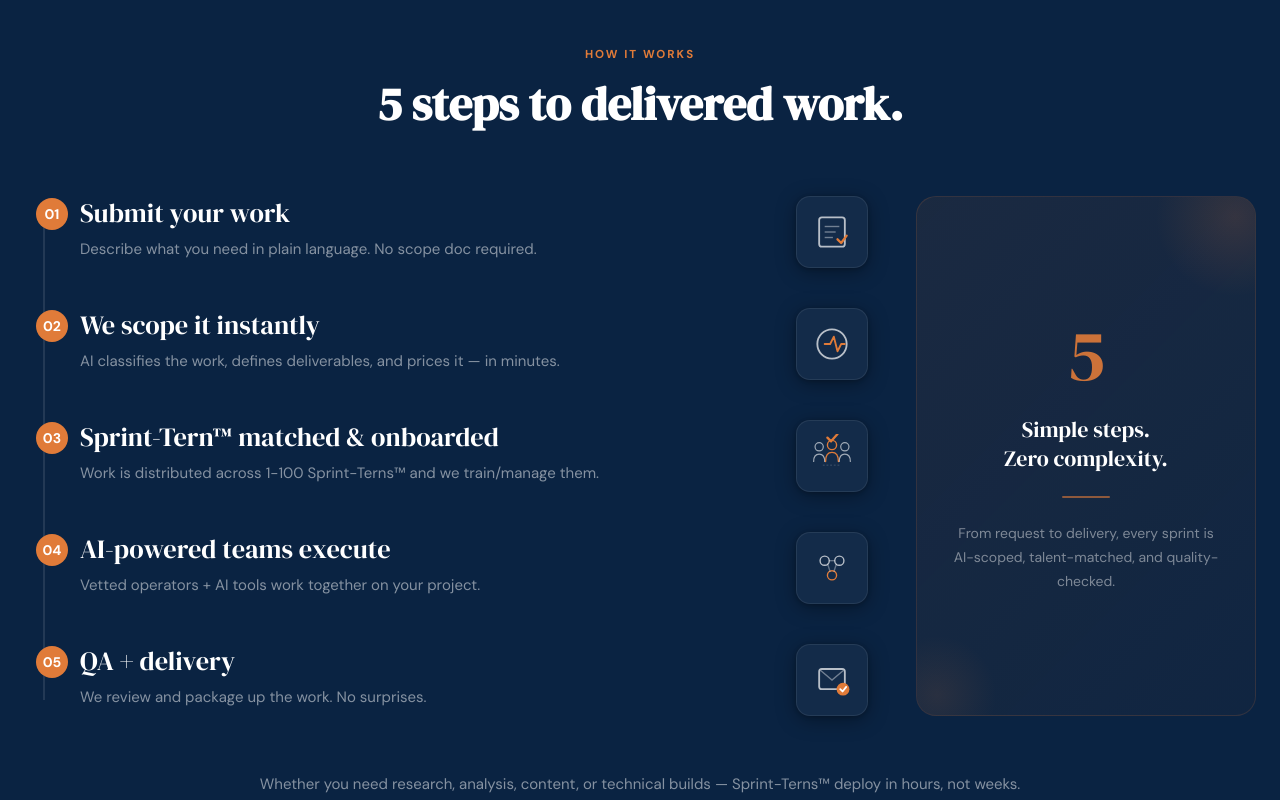
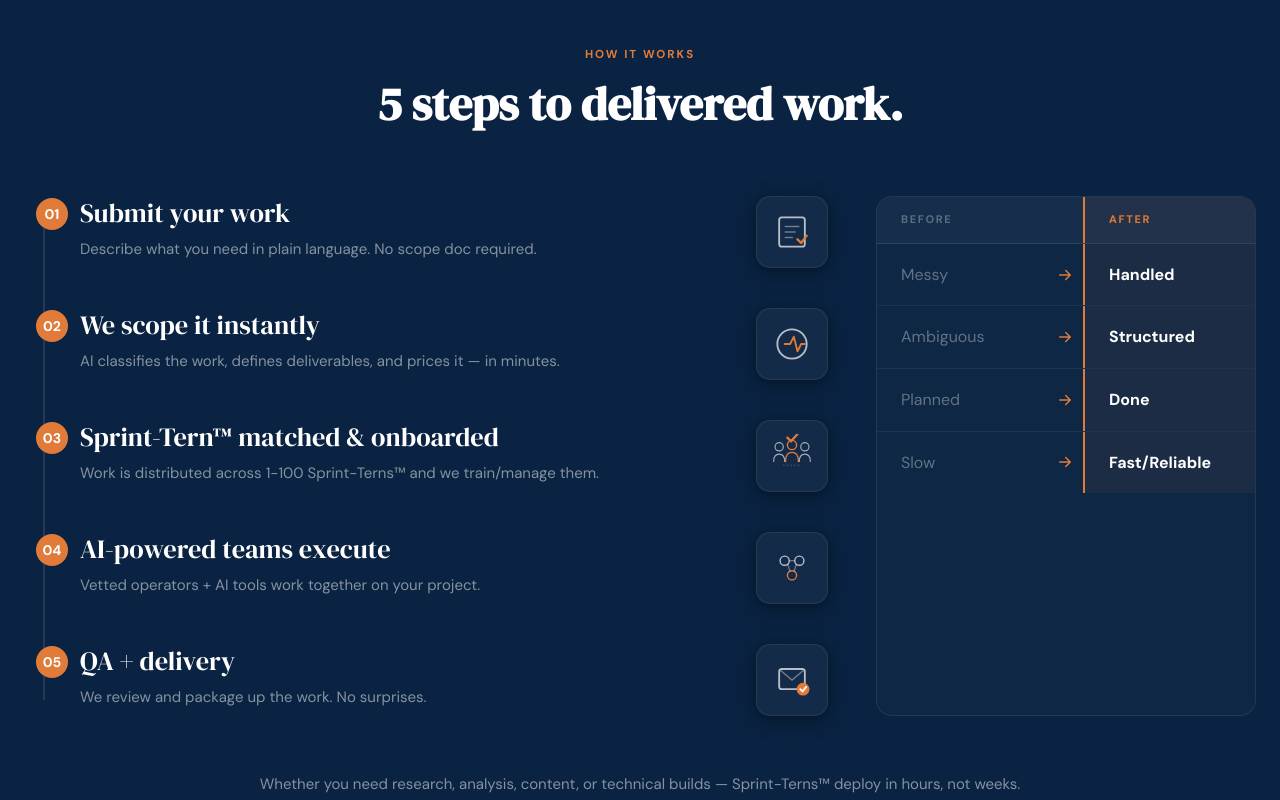
Before and after one commit to JodiMac1521/worksimplr, a Next.js app: page / in a window 1280 px wide. Shown: the part 3600-4400 px from the top of the page. Built offline with nearby package versions, Linux system fonts and the light colour scheme.

Commit message:
Move AI+Human and CTA to case studies, replace accent panel with contrast table

```diff
--- a/app/page.js
+++ b/app/page.js
@@ -366,14 +366,22 @@ export default function Home() {
               ))}
             </div>
 
-            {/* Right: Accent panel */}
-            <div style={{ width:340,flexShrink:0,borderRadius:20,background:'linear-gradient(135deg,rgba(224,123,57,0.08) 0%,rgba(224,123,57,0.03) 100%)',border:'1px solid rgba(224,123,57,0.15)',padding:'40px 32px',display:'flex',flexDirection:'column',justifyContent:'center',alignItems:'center',gap:24,position:'relative',overflow:'hidden' }}>
-              <div style={{ position:'absolute',top:-60,right:-60,width:160,height:160,borderRadius:'50%',background:'radial-gradient(circle,rgba(224,123,57,0.15) 0%,transparent 70%)' }} />
-              <div style={{ position:'absolute',bottom:-40,left:-40,width:120,height:120,borderRadius:'50%',background:'radial-gradient(circle,rgba(224,123,57,0.1) 0%,transparent 70%)' }} />
-              <div style={{ fontFamily:SERIF,fontSize:72,fontWeight:400,color:'#E07B39',lineHeight:1,opacity:0.9 }}>5</div>
-              <div style={{ fontFamily:SERIF,fontSize:22,color:'white',textAlign:'center',lineHeight:1.3 }}>Simple steps.<br/>Zero complexity.</div>
-              <div style={{ width:48,height:2,background:'#E07B39',borderRadius:1,opacity:0.6 }} />
-              <div style={{ fontSize:14,color:'rgba(255,255,255,0.45)',textAlign:'center',lineHeight:1.7 }}>From request to delivery, every sprint is AI-scoped, talent-matched, and quality-checked.</div>
+            {/* Right: Before/After contrast table */}
+            <div style={{ width:380,flexShrink:0,borderRadius:16,overflow:'hidden',border:'1px solid rgba(255,255,255,0.08)',background:'rgba(255,255,255,0.02)' }}>
+              <div style={{ display:'flex',alignItems:'center',borderBottom:'1px solid rgba(255,255,255,0.1)',background:'rgba(255,255,255,0.03)' }}>
+                <div style={{ flex:1,padding:'14px 24px',fontSize:11,fontWeight:700,letterSpacing:'0.15em',textTransform:'uppercase',color:'rgba(255,255,255,0.3)' }}>Before</div>
+                <div style={{ width:36 }} />
+                <div style={{ flex:1,padding:'14px 24px',fontSize:11,fontWeight:700,letterSpacing:'0.15em',textTransform:'uppercase',color:'#E07B39',borderLeft:'2px solid #E07B39',background:'rgba(224,123,57,0.06)' }}>After</div>
+              </div>
+              {[['Messy','Handled'],['Ambiguous','Structured'],['Planned','Done'],['Slow','Fast/Reliable']].map(([b,a],i) => (
+                <div key={i} style={{ display:'flex',alignItems:'center',borderBottom:i<3?'1px solid rgba(255,255,255,0.06)':'none' }}>
+                  <div style={{ flex:1,padding:'18px 24px',fontSize:16,color:'rgba(255,255,255,0.35)',fontWeight:400 }}>{b}</div>
+                  <div style={{ width:36,display:'flex',alignItems:'center',justifyContent:'center' }}>
+                    <svg width="18" height="18" viewBox="0 0 24 24" fill="none"><path d="M5 12H19M19 12L13 6M19 12L13 18" stroke="#E07B39" strokeWidth="2" strokeLinecap="round" strokeLinejoin="round"/></svg>
+                  </div>
+                  <div style={{ flex:1,padding:'18px 24px',fontSize:16,color:'white',fontWeight:700,background:'rgba(224,123,57,0.06)',borderLeft:'2px solid #E07B39' }}>{a}</div>
+                </div>
+              ))}
             </div>
           </div>
 
@@ -480,60 +488,7 @@ export default function Home() {
         </div>
       </section>
 
-      <section style={{ background:'#081A30',padding:'96px 24px' }}>
-        <div style={{ maxWidth:860,margin:'0 auto',textAlign:'center' }}>
-          <div style={{ fontSize:'0.72rem',fontWeight:700,letterSpacing:'2px',textTransform:'uppercase',color:'#E07B39',marginBottom:16,textAlign:'center' }}>AI + Human</div>
-          <h2 style={{ fontFamily:SERIF,fontSize:'clamp(2rem,3.8vw,2.9rem)',color:'white',marginBottom:16,lineHeight:1.2 }}>AI does not execute.<br /><em style={{ color:'#F08C4E' }}>We do.</em></h2>
-          <p style={{ color:'rgba(255,255,255,0.5)',maxWidth:520,margin:'0 auto 48px',lineHeight:1.7,fontSize:'0.95rem' }}>We combine AI + human operators + structured workflows so work actually gets done.</p>
-          <div className="hp-ai-grid" style={{ display:'grid',gridTemplateColumns:'repeat(3,1fr)',gap:16 }}>
-            {[
-              { icon:(<svg width="40" height="40" viewBox="0 0 40 40" fill="none" xmlns="http://www.w3.org/2000/svg">
-                <rect x="6" y="8" width="28" height="24" rx="4" stroke="#E07B39" strokeWidth="2"/>
-                <circle cx="15" cy="18" r="2" fill="#E07B39"/>
-                <circle cx="25" cy="18" r="2" fill="#E07B39"/>
-                <path d="M14 25 C14 22 26 22 26 25" stroke="#E07B39" strokeWidth="1.5" fill="none" strokeLinecap="round"/>
-                <line x1="16" y1="4" x2="16" y2="8" stroke="#E07B39" strokeWidth="1.5" strokeLinecap="round"/>
-                <line x1="24" y1="4" x2="24" y2="8" stroke="#E07B39" strokeWidth="1.5" strokeLinecap="round"/>
-                <rect x="12" y="2" width="3" height="4" rx="1" fill="#E07B39" opacity="0.4"/>
-                <rect x="25" y="2" width="3" height="4" rx="1" fill="#E07B39" opacity="0.4"/>
-              </svg>),label:'AI Scoping',desc:'Classifies and prices your work in minutes' },
-              { icon:(<svg width="40" height="40" viewBox="0 0 40 40" fill="none" xmlns="http://www.w3.org/2000/svg">
-                <circle cx="20" cy="12" r="6" stroke="#E07B39" strokeWidth="2"/>
-                <path d="M8 34 C8 24 32 24 32 34" stroke="#E07B39" strokeWidth="2" fill="none"/>
-                <circle cx="8" cy="16" r="4" stroke="#E07B39" strokeWidth="1.5" opacity="0.4"/>
-                <path d="M0 32 C0 26 12 26 12 30" stroke="#E07B39" strokeWidth="1.5" fill="none" opacity="0.3"/>
-                <circle cx="32" cy="16" r="4" stroke="#E07B39" strokeWidth="1.5" opacity="0.4"/>
-                <path d="M40 32 C40 26 28 26 28 30" stroke="#E07B39" strokeWidth="1.5" fill="none" opacity="0.3"/>
-              </svg>),label:'Human Operators',desc:'Vetted teams who actually execute the work' },
-              { icon:(<svg width="40" height="40" viewBox="0 0 40 40" fill="none" xmlns="http://www.w3.org/2000/svg">
-                <rect x="4" y="4" width="32" height="32" rx="6" stroke="#E07B39" strokeWidth="2"/>
-                <path d="M12 14 L18 14 L18 20 L24 20 L24 26 L28 26" stroke="#E07B39" strokeWidth="2" fill="none" strokeLinecap="round" strokeLinejoin="round"/>
-                <circle cx="12" cy="14" r="2" fill="#E07B39"/>
-                <circle cx="18" cy="14" r="2" fill="#E07B39" opacity="0.6"/>
-                <circle cx="18" cy="20" r="2" fill="#E07B39" opacity="0.6"/>
-                <circle cx="24" cy="20" r="2" fill="#E07B39" opacity="0.6"/>
-                <circle cx="24" cy="26" r="2" fill="#E07B39" opacity="0.6"/>
-                <circle cx="28" cy="26" r="2" fill="#E07B39"/>
-              </svg>),label:'Structured Workflows',desc:'Every step defined, tracked, and delivered' },
-            ].map(item => (
-              <div key={item.label} style={{ background:'rgba(255,255,255,0.03)',border:'1px solid rgba(224,123,57,0.1)',borderRadius:14,padding:'32px 24px',boxShadow:'0 4px 24px rgba(224,123,57,0.08)' }}>
-                <div style={{ width:64,height:64,borderRadius:16,background:'rgba(224,123,57,0.08)',border:'1px solid rgba(224,123,57,0.15)',boxShadow:'0 4px 16px rgba(224,123,57,0.12)',display:'flex',alignItems:'center',justifyContent:'center',margin:'0 auto 16px' }}>{item.icon}</div>
-                <div style={{ fontWeight:700,color:'white',marginBottom:6,fontSize:'0.9rem' }}>{item.label}</div>
-                <div style={{ fontSize:'0.82rem',color:'rgba(255,255,255,0.45)',lineHeight:1.6 }}>{item.desc}</div>
-              </div>
-            ))}
-          </div>
-        </div>
-      </section>
 
-      <section style={{ background:'linear-gradient(135deg,#0A2342 0%,#1a3560 100%)',padding:'100px 24px',textAlign:'center',position:'relative',overflow:'hidden' }}>
-        <div style={{ position:'absolute',inset:0,background:'radial-gradient(ellipse at center,rgba(224,123,57,0.15) 0%,transparent 65%)',pointerEvents:'none' }} />
-        <div style={{ position:'relative',zIndex:1,maxWidth:640,margin:'0 auto' }}>
-          <h2 style={{ fontFamily:SERIF,fontSize:'clamp(2rem,4vw,3rem)',color:'white',marginBottom:16,lineHeight:1.15 }}>Stop managing work.<br /><em style={{ color:'#F08C4E' }}>Start shipping it.</em></h2>
-          <p style={{ color:'rgba(255,255,255,0.5)',marginBottom:36,fontSize:'1rem',lineHeight:1.7 }}>Join the companies already using SprintWork™ to deliver outcomes, not headcount.</p>
-          <a href="/register?role=employer" style={{ display:'inline-block',padding:'16px 44px',background:'#E07B39',borderRadius:999,fontSize:'1.05rem',fontWeight:700,color:'white',textDecoration:'none',boxShadow:'0 8px 32px rgba(224,123,57,0.45)' }}>Start a Sprint →</a>
-        </div>
-      </section>
 
       <footer style={{ background:'#050F1C',borderTop:'1px solid rgba(255,255,255,0.06)',padding:'48px 24px 32px' }}>
         <div style={{ maxWidth:1080,margin:'0 auto' }}>
```
